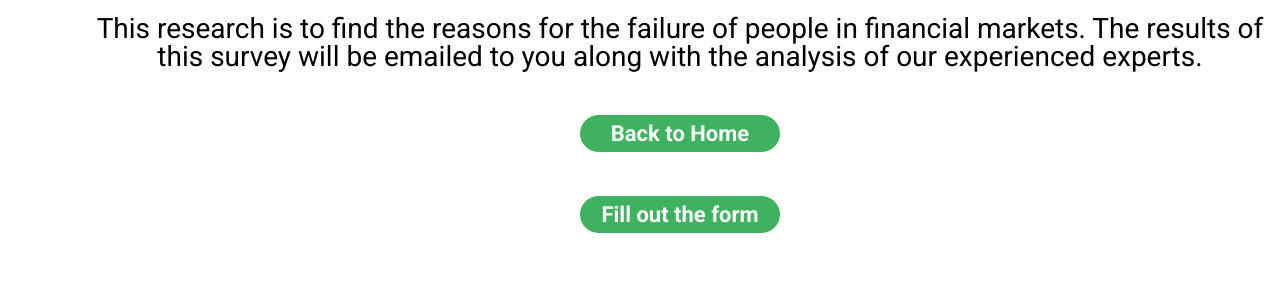
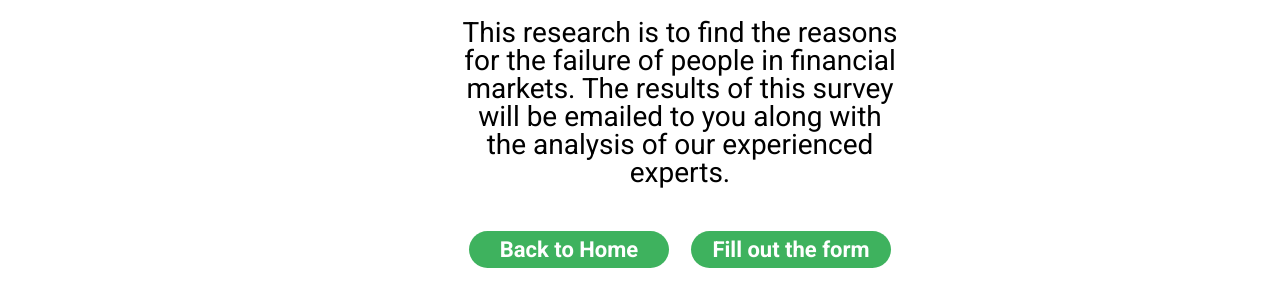
Before and after one commit to fe-liphis/felipe-gabriel-1-desafio-pb-aws-react, a plain HTML site: page index.html in a window 1280 px wide. Both pictures are taken after a click on the button "Let's go". Shown: the part 318-624 px from the top of the page. Drawn offline with Linux system fonts and the light colour scheme.

Commit message:
tela 2 1280x760 finalizada

```diff
--- a/index.html
+++ b/index.html
@@ -42,8 +42,15 @@
                     This research is to find the reasons for the failure of people in financial markets. The results of
                     this survey will be emailed to you along with the analysis of our experienced experts.
                 </p>
-                <button class="btn btn-tamanho-pequeno btn-volta-tela">Back to Home</button>
-                <button class="btn btn-tamanho-pequeno btn-prox-tela">Fill out the form</button>
+
+                <ul class="lista-btns">
+                    <li>
+                        <button class="btn btn-tamanho-pequeno btn-volta-tela">Back to Home</button>
+                    </li>
+                    <li>
+                        <button class="btn btn-tamanho-pequeno btn-prox-tela">Fill out the form</button>
+                    </li>
+                </ul>
             </section>
         </section>
     </main>
--- a/src/styles/components/botoes.css
+++ b/src/styles/components/botoes.css
@@ -18,3 +18,9 @@
 .btn-tamanho-pequeno {
     width: 200px;
 }
+
+.lista-btns {
+    display: flex;
+    flex-wrap: wrap;
+    gap: 1rem;
+}
--- a/src/styles/components/textos.css
+++ b/src/styles/components/textos.css
@@ -6,4 +6,5 @@
 .txt-introducao {
     font-size: calc(1rem * 1.273);
     text-align: center;
+    width: 16em;
 }
--- a/src/styles/components/titulos.css
+++ b/src/styles/components/titulos.css
@@ -14,4 +14,5 @@
 .ttl-introducao {
     font-size: calc(1rem * 1.775);
     text-align: center;
+    width: 15em;
 }
```
